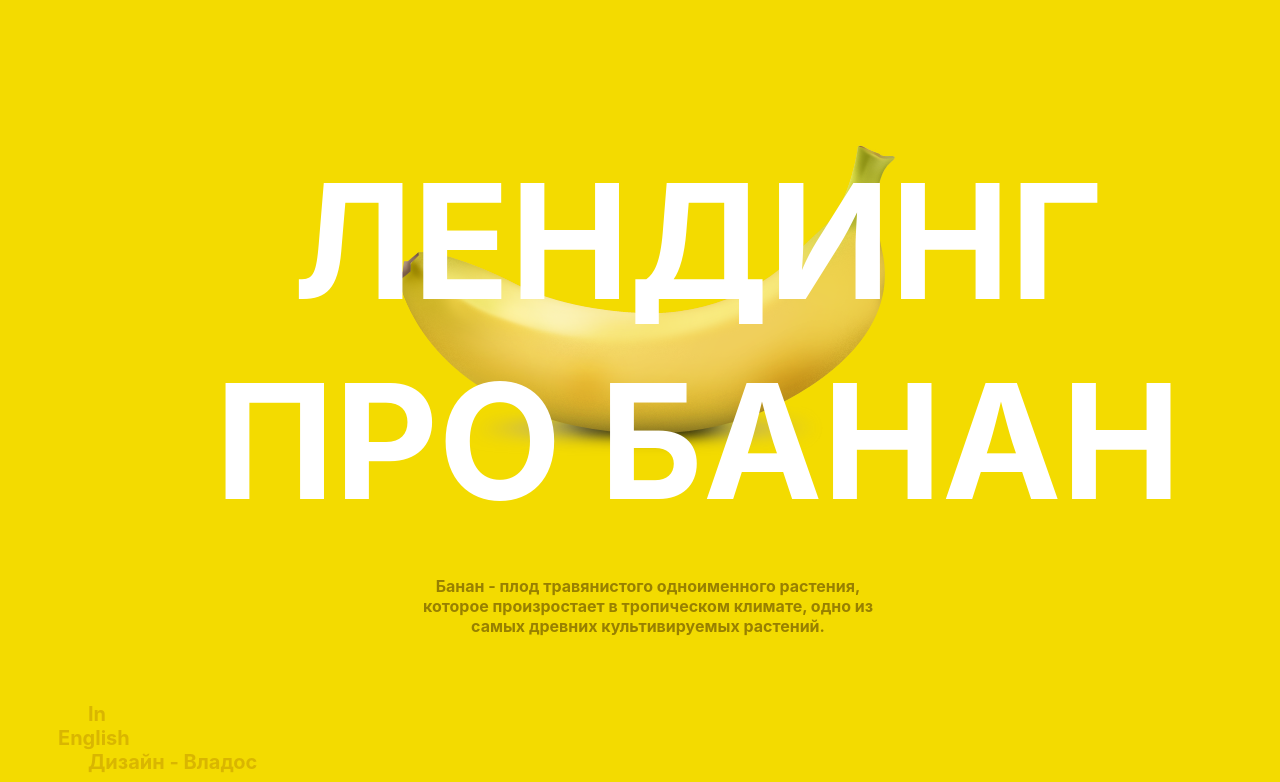
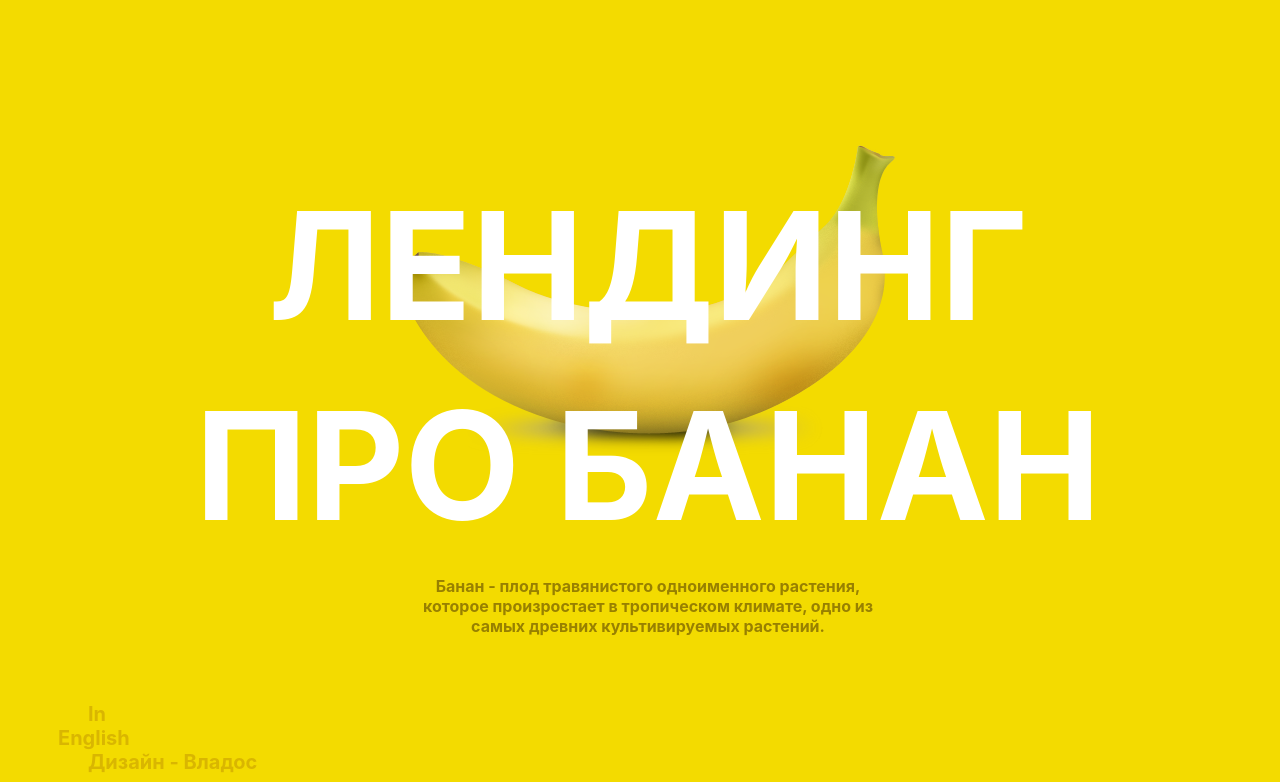
Before and after one commit to Itt0ushura/test-project, a plain HTML site: page index.html in a window 1280 px wide. Shown: the part 130-912 px from the top of the page. Drawn offline with Linux system fonts and the light colour scheme.

Commit message:
Финальная версия практики

```diff
--- a/style.css
+++ b/style.css
@@ -30,12 +30,10 @@ a
 {
     color: #fff;
     font-family: -apple-system, BlinkMacSystemFont, 'Segoe UI', Roboto,'Open Sans', 'Helvetica Neue', sans-serif;
-
     text-align: center;
-    font-size: 160px;
-    margin: 50px;
+    font-size: 150px;
     position: absolute;
-    top: 50px;
+    top: 30px;
     left: 0px;
     width: 100%;
 }
@@ -43,12 +41,10 @@ a
 {
     color: #fff;
     font-family: -apple-system, BlinkMacSystemFont, 'Segoe UI', Roboto,'Open Sans', 'Helvetica Neue', sans-serif;
-
     text-align: center;
-    font-size: 160px;
-    margin: 50px;
+    font-size: 150px;
     position: absolute;
-    top: 250px;
+    top: 230px;
     left: 0px;
     width: 100%;
 }
```
Also changed, not shown: index.html (+3 -0 lines).
